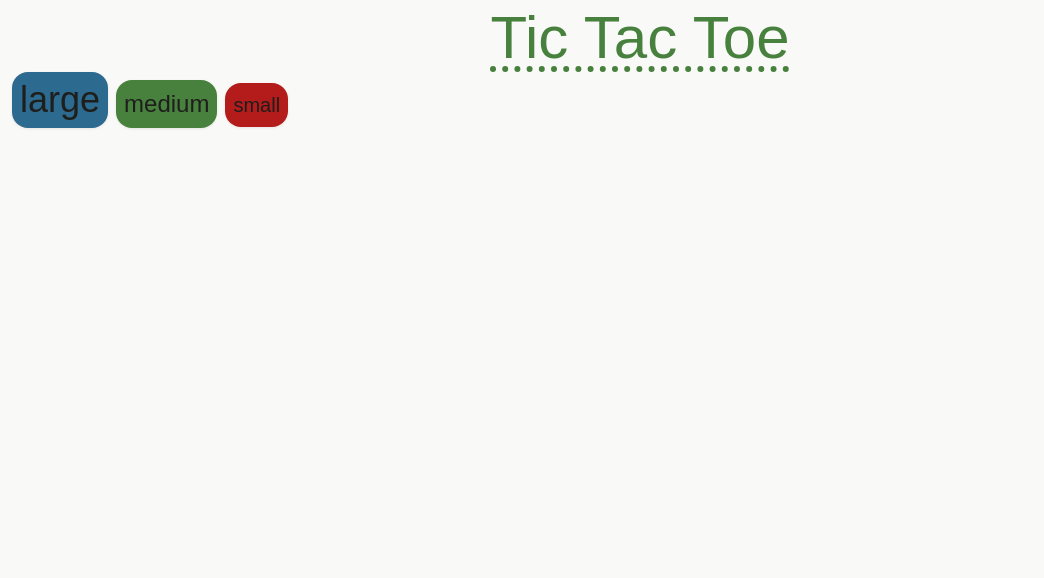
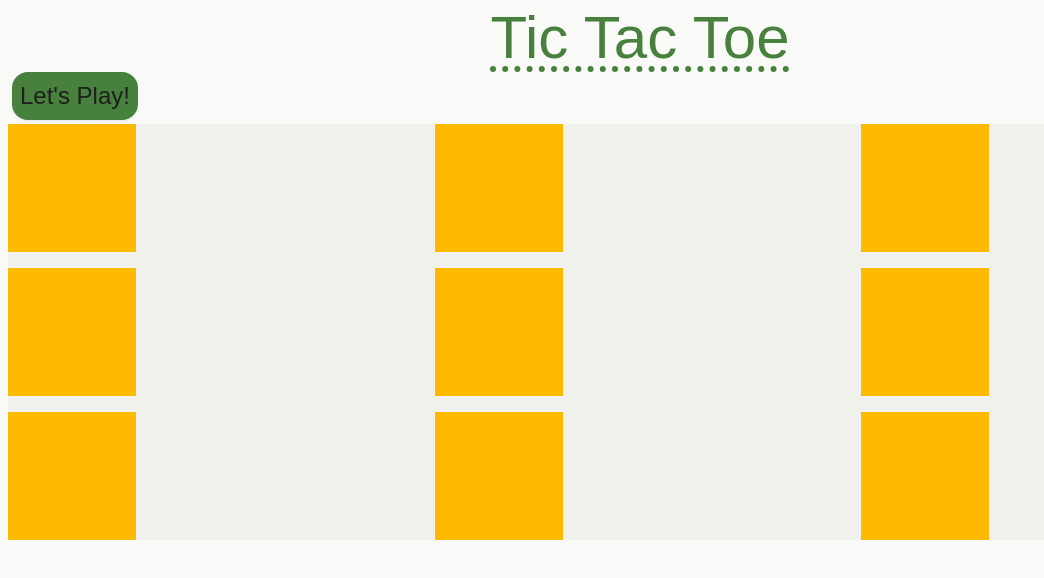
Before and after one commit to LauPR/Tic_Tac_Toe, a Next.js app: page / in a window 1280 px wide. Shown: the top 578 px of the page, without its empty margins (0-1044 px from the left). Built offline with nearby package versions, Linux system fonts and the light colour scheme.

Commit message:
0.1.1 C: Gameboard.tsx cell-type.ts gameboard-type.ts M:page.tsx .Now the gameboard can be fill by X & O players (non-stetic, not fully developed)

```diff
--- a/src/app/page.tsx
+++ b/src/app/page.tsx
@@ -1,3 +1,4 @@
+import Gameboard from "@/components/game/Gameboard";
 import Button from "@/components/ui/Button";
 
 export default function Home() {
@@ -27,9 +28,8 @@ export default function Home() {
           Tic Tac Toe
         </h1>
 
-        <Button text="large" size={'lg'} variant={'player1'}/>
-        <Button text="medium" size={'md'}/>
-        <Button text="small" size={'sm'} variant={'player2'}/>
+        <Button text="Let's Play!" size={'md'}/>
+        <Gameboard/>
 
       </main>
 
--- /dev/null
+++ b/src/components/game/Gameboard.tsx
@@ -0,0 +1,51 @@
+'use client'
+
+import { GameboardType } from "@/types/gameboard-type";
+import { useState } from "react"
+import { Circle, X } from 'lucide-react'
+
+export default function Gameboard() {
+
+    //states
+    const [board, setBoard] = useState<GameboardType>(
+        [
+            [null, null, null],
+            [null, null, null],
+            [null, null, null]
+        ]
+    );
+    const [turn, setTurn] = useState<'X' | 'O'>('X');
+
+    //functions
+    function updateCell(row: number, column: number) {
+        if (board[row][column] !== null) return;
+
+        const newBoard: GameboardType = [...board];
+
+        newBoard[row][column] = turn;
+        setBoard(newBoard);
+        setTurn(turn === 'X' ? 'O' : 'X')
+    }
+
+    return (
+        <div className="bg-bg-secondary ">
+            <div className="grid grid-cols-3 gap-4">
+                {board.map((row, i) =>
+                    row.map((column, j) =>
+                    (
+                        <button
+                            key={`${i}-${j}`}
+                            onClick={() => updateCell(i, j)}
+                            className="bg-amber-400 text-9xl h-32 w-32"
+                        >
+                            {column === 'X' && <X />}
+                            {column === 'O' && <Circle />}
+                            {column === null && ''}
+                        </button>
+                    )
+                    )
+                )}
+            </div>
+        </div>
+    )
+}
--- /dev/null
+++ b/src/types/cell-type.ts
@@ -0,0 +1,2 @@
+
+export type CellType = 'X' | 'O' | null;
--- /dev/null
+++ b/src/types/gameboard-type.ts
@@ -0,0 +1,7 @@
+import { CellType } from "./cell-type";
+
+export type GameboardType = [
+    [CellType, CellType, CellType],
+    [CellType, CellType, CellType],
+    [CellType, CellType, CellType]
+]
```
